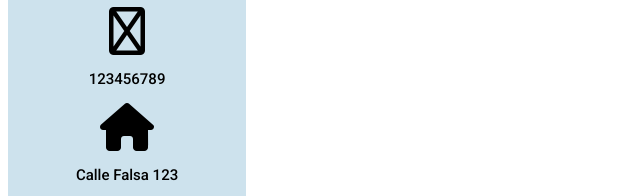
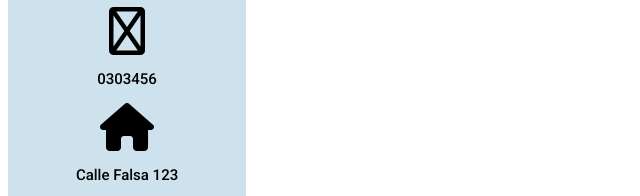
Before and after one commit to Emilse333/TicmasCV-TPF, a plain HTML site: page index.html in a window 1280 px wide. Shown: the part 497-693 px from the top of the page, 0-640 px from the left. Drawn offline with Linux system fonts and the light colour scheme.

Commit message:
Update index.html

```diff
--- a/index.html
+++ b/index.html
@@ -15,8 +15,7 @@
   <body>
     <!-- Sidebar -->
     <div class="sidebar">
-      <img
-        src="https://static.wikia.nocookie.net/lossimpson/images/8/82/John.png/revision/latest?cb=20090901202749&path-prefix=es"
+      <img src="https://static.wikia.nocookie.net/lossimpson/images/8/82/John.png/revision/latest?cb=20090901202749&path-prefix=es"
       />
       <h1>
         Javier <br />
@@ -31,7 +30,7 @@
         </div>
         <div class="sidebar-element">
           <i class="fa-regular fa-mobile-screen-button fa-3x"></i>
-          <p>123456789</p>
+          <p>0303456</p>
         </div>
         <div class="sidebar-element">
           <i class="fa-solid fa-house fa-3x"></i>
```
